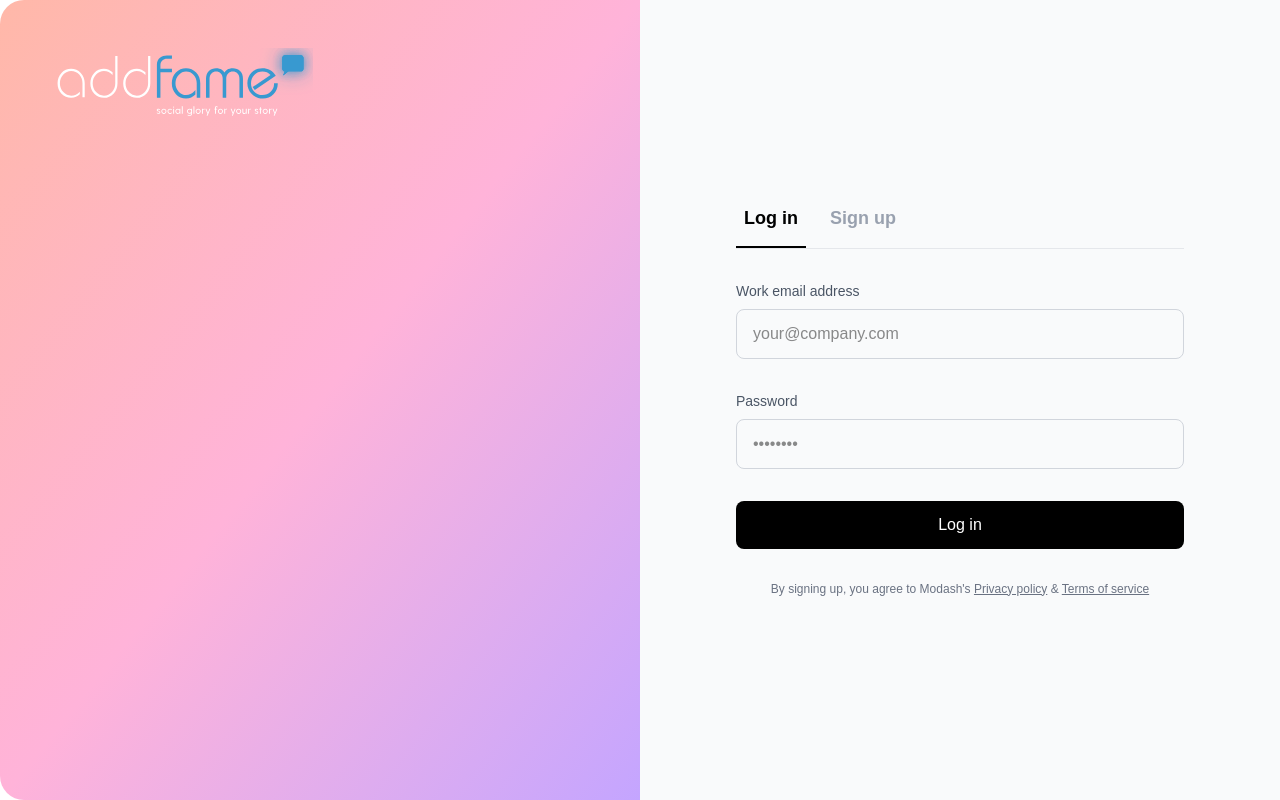
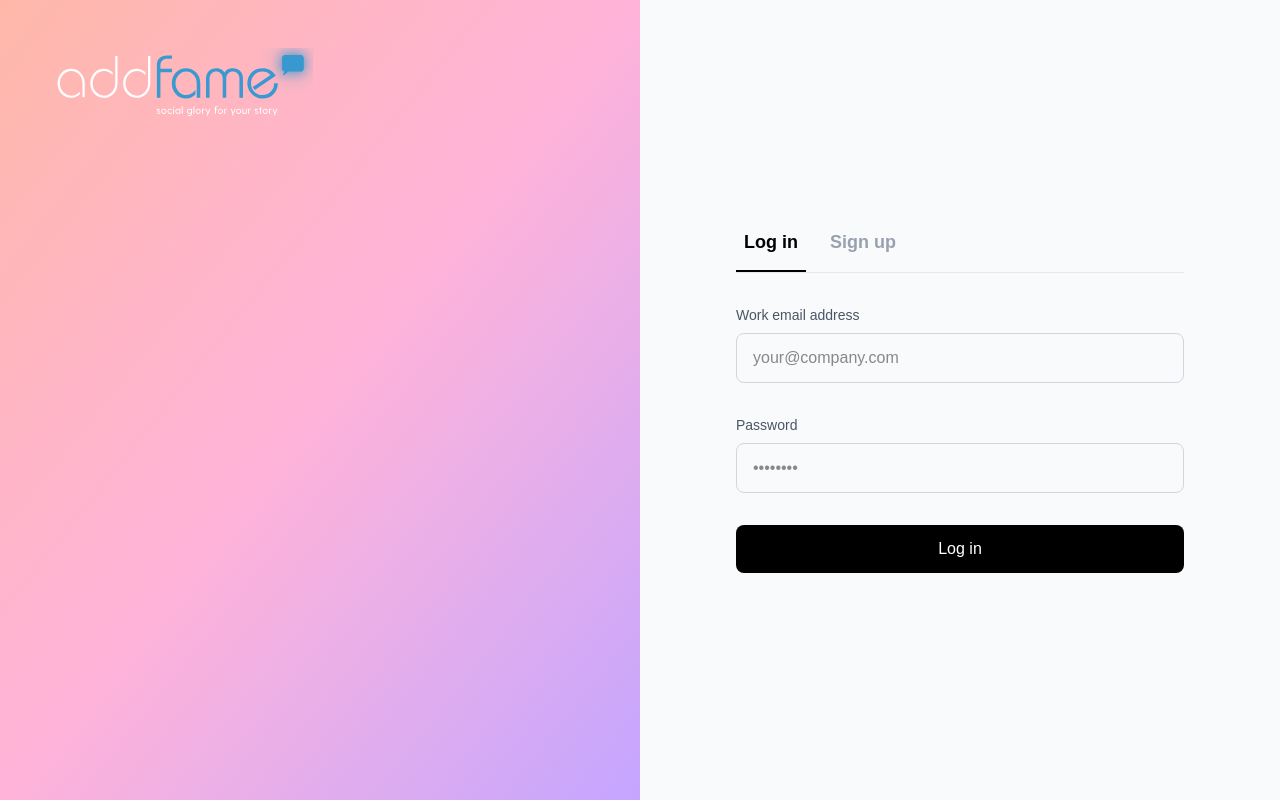
Before and after one commit to Jeko92/famebase, a Next.js app in the folder apps/web/: page /login in a window 1280 px wide. Built offline with nearby package versions, Linux system fonts and the light colour scheme.

Commit message:
feat(auth): improve login page ux
- redirect homepage (/) to /login for direct access
- show privacy/terms footer only on signup tab
- change branding from 'Modash' to 'addFame'
- remove rounded corners from carousel section

```diff
--- a/apps/web/src/app/login/components/CarouselSection.tsx
+++ b/apps/web/src/app/login/components/CarouselSection.tsx
@@ -2,7 +2,7 @@
 
 export default function CarouselSection() {
   return (
-    <div className="w-full h-full bg-gradient-to-br from-[#FFB8A8] via-[#FFB3D9] to-[#C4A5FF] rounded-l-3xl flex items-start p-12">
+    <div className="w-full h-full bg-gradient-to-br from-[#FFB8A8] via-[#FFB3D9] to-[#C4A5FF] flex items-start p-12">
       <svg
         xmlns="http://www.w3.org/2000/svg"
         xmlnsXlink="http://www.w3.org/1999/xlink"
--- a/apps/web/src/app/login/components/FormSection.tsx
+++ b/apps/web/src/app/login/components/FormSection.tsx
@@ -239,9 +239,10 @@ export default function FormSection() {
         {isLoading ? 'Processing...' : mode === 'login' ? 'Log in' : 'Sign up'}
       </button>
 
-      {/* Footer */}
+      {/* Footer - Only show on signup */}
+      {mode === 'signup' && (
         <p className="text-xs text-gray-500 text-center">
-        By signing up, you agree to Modash&apos;s{' '}
+          By signing up, you agree to addFame&apos;s{' '}
           <a href="#" className="underline hover:text-gray-700">
             Privacy policy
           </a>{' '}
@@ -250,6 +251,7 @@ export default function FormSection() {
             Terms of service
           </a>
         </p>
+      )}
     </form>
   );
 }
--- a/apps/web/src/app/page.tsx
+++ b/apps/web/src/app/page.tsx
@@ -1,3 +1,5 @@
+import { redirect } from 'next/navigation';
+
 export default function Home() {
-  return <h1>Hello Adfame</h1>;
+  redirect('/login');
 }
```
Lines whose indentation alone changed are shown as unchanged.
